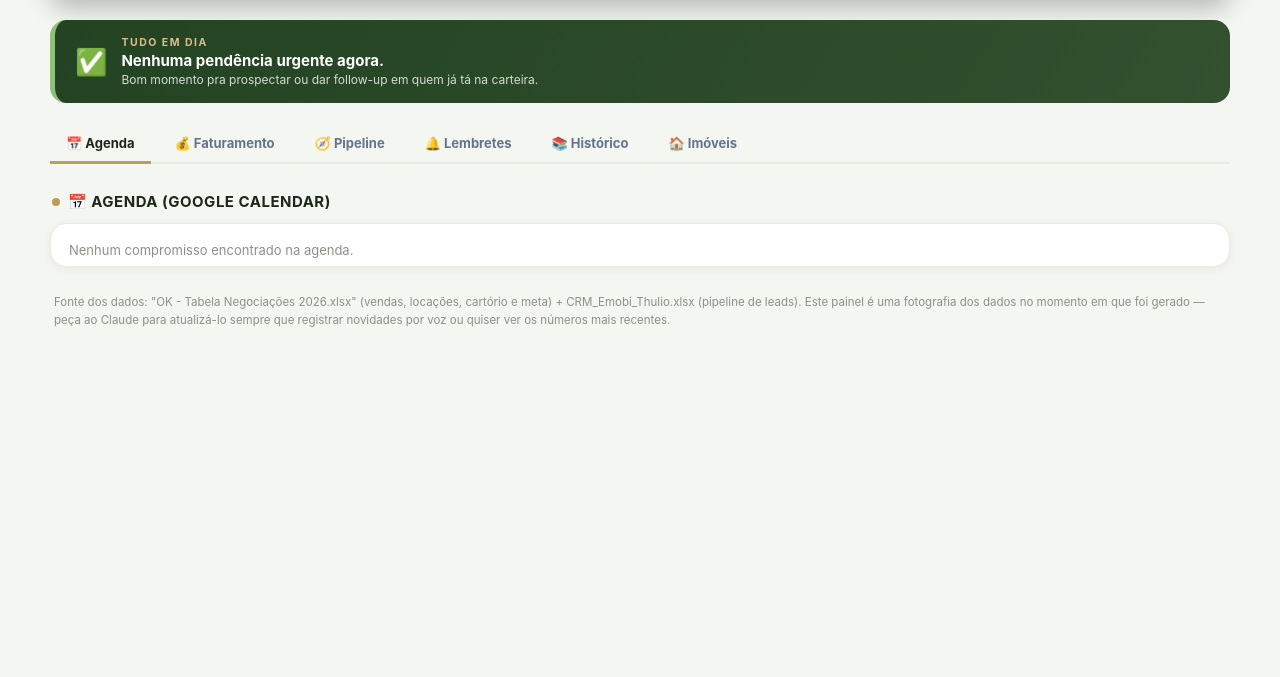
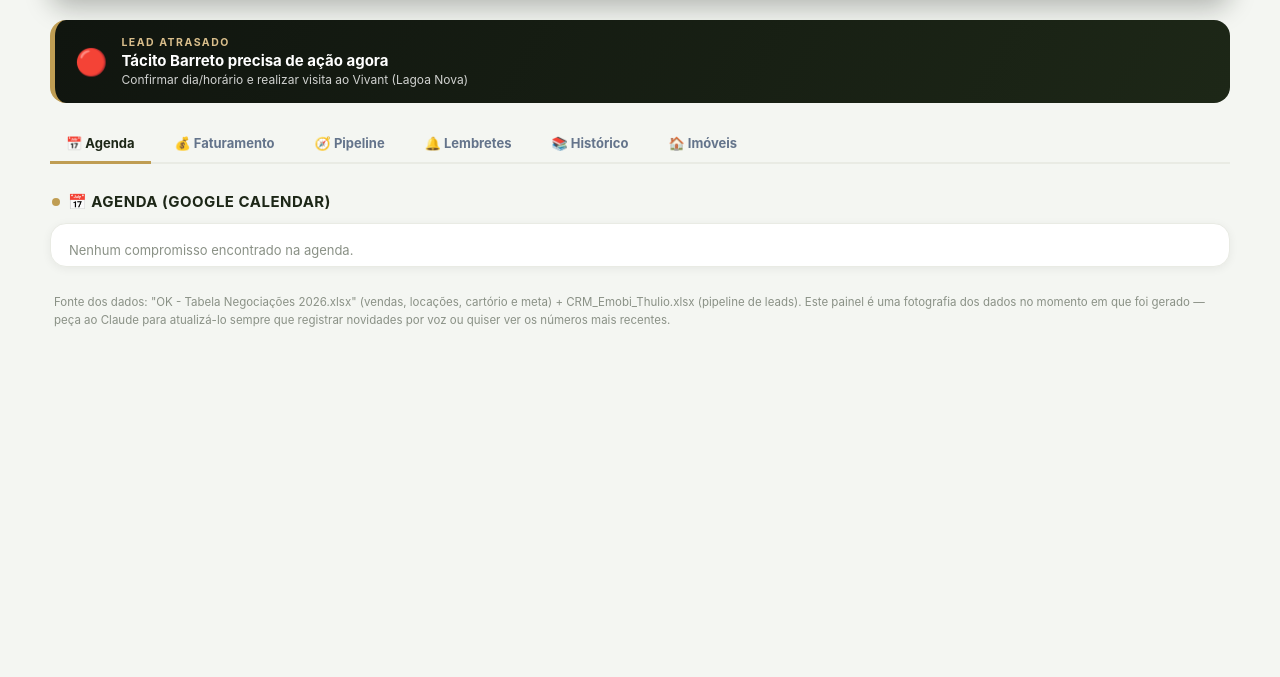
Before and after one commit to thuliorego01/painel-emobi, a plain HTML site: page index.html in a window 1280 px wide. Shown: the part 123-800 px from the top of the page. Drawn offline with nearby package versions, Linux system fonts and the light colour scheme.

Commit message:
Corrigir bug: status dos leads fixo em Em dia para todos

```diff
--- a/index.html
+++ b/index.html
@@ -425,8 +425,8 @@ const DATA = {
     ["Fechado Perdido", 0], ["Inativo", 1]
   ],
   leads: [
-    { nome: "Tácito Barreto", telefone: "84987371817", origem: "Roleta CRM Mob", fase: "Visita Agendada", temperatura: "Morno", valor: 1115000, comissaoPrevista: 27875, proximaAcao: "Confirmar dia/horário e realizar visita ao Vivant (Lagoa Nova)", dataProximaAcao: "2026-07-10", status: "Em dia", obs: "Visitas realizadas em 02/07 aos 2 empreendimentos (Palazzo Di L'Acqua e Edifício Pedro Cardoso). Feedback em 06/07: gostou mais do Pedro Cardoso entre os dois, mas prefere condomínios mais novos — sugerido o Vivant (Lagoa Nova). Agendando visita para até o final da semana (10/07). Parceria 5% dividido, sua parte 2,5%" },
-    { nome: "Amarildo Jorge de Morais Costa", telefone: "84988202035", origem: "CRM Emobi", fase: "Inativo", temperatura: "Morno", valor: null, comissaoPrevista: null, proximaAcao: "Ligação de retomada sobre unidade no Bosque do Tirol", dataProximaAcao: "2026-08-28", status: "Em dia", obs: "Quer apê no Edifício Bosque do Tirol (Av. Alm. Alexandrino de Alencar 1362-1366, Tirol), ~100m². Retomada agendada 28/08. Monitoramento automático de portais a cada ~10 dias." },
+    { nome: "Tácito Barreto", telefone: "84987371817", origem: "Roleta CRM Mob", fase: "Visita Agendada", temperatura: "Morno", valor: 1115000, comissaoPrevista: 27875, proximaAcao: "Confirmar dia/horário e realizar visita ao Vivant (Lagoa Nova)", dataProximaAcao: "2026-07-10", status: "Atrasado", obs: "Visitas realizadas em 02/07 aos 2 empreendimentos (Palazzo Di L'Acqua e Edifício Pedro Cardoso). Feedback em 06/07: gostou mais do Pedro Cardoso entre os dois, mas prefere condomínios mais novos — sugerido o Vivant (Lagoa Nova). Agendando visita para até o final da semana (10/07). Parceria 5% dividido, sua parte 2,5%" },
+    { nome: "Amarildo Jorge de Morais Costa", telefone: "84988202035", origem: "CRM Emobi", fase: "Inativo", temperatura: "Morno", valor: null, comissaoPrevista: null, proximaAcao: "Ligação de retomada sobre unidade no Bosque do Tirol", dataProximaAcao: "2026-08-28", status: "Inativo", obs: "Quer apê no Edifício Bosque do Tirol (Av. Alm. Alexandrino de Alencar 1362-1366, Tirol), ~100m². Retomada agendada 28/08. Monitoramento automático de portais a cada ~10 dias." },
     { nome: "Maria Eduarda Revorêdo", telefone: "84981761829", origem: "CRM Emobi", fase: "Qualificado", temperatura: "Morno", valor: 380000, comissaoPrevista: null, proximaAcao: "Fazer mais um follow-up", dataProximaAcao: "2026-07-09", status: "Em dia", obs: "Referência de estilo: Cód. 9723 — casa em condomínio 3 quartos (1 suíte), 119m², Nova Parnamirim, R$380.000. Follow-up feito em 06/07, próximo em 09/07." },
     { nome: "Kamylla Gadelha", telefone: "84999020411", origem: "CRM Emobi", fase: "Visita Agendada", temperatura: "Morno", valor: 500000, comissaoPrevista: null, proximaAcao: "2ª visita (com a mãe da cliente) — Casa em Capim Macio", dataProximaAcao: "2026-07-08", status: "Em dia", obs: "Primeira visita realizada em 06/07 — casa em Capim Macio. Cliente quer levar a mãe numa segunda visita antes de decidir. 2ª visita agendada para quarta-feira, 08/07, às 16h." },
     { nome: "Daianne", telefone: "84988351048", origem: "CRM Emobi", fase: "Qualificado", temperatura: "Frio", valor: 630000, comissaoPrevista: null, proximaAcao: "Retomar contato após viagem (fim do mês)", dataProximaAcao: "2026-08-01", status: "Em dia", obs: "Busca imóvel em Candelária ou Lagoa Nova até R$630 mil, com piso porcelanato. Já visitou o Porto Arena e gostou muito. Vai viajar no fim de julho — retomar contato em 01/08." }
```
